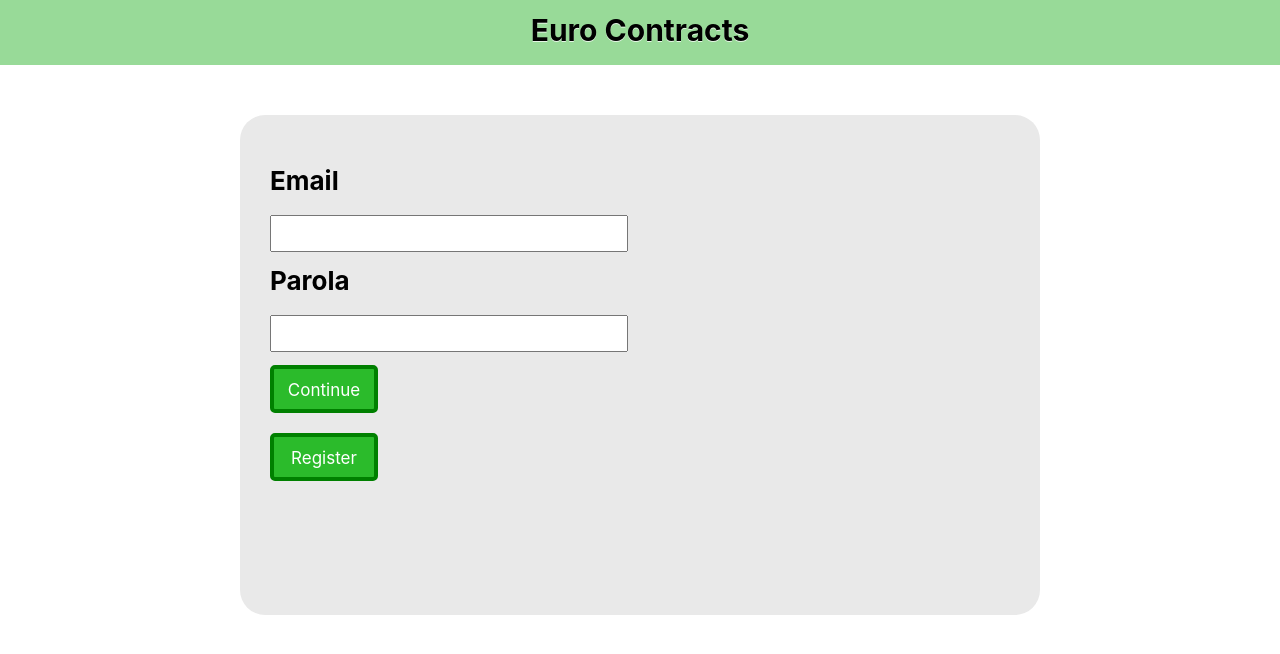
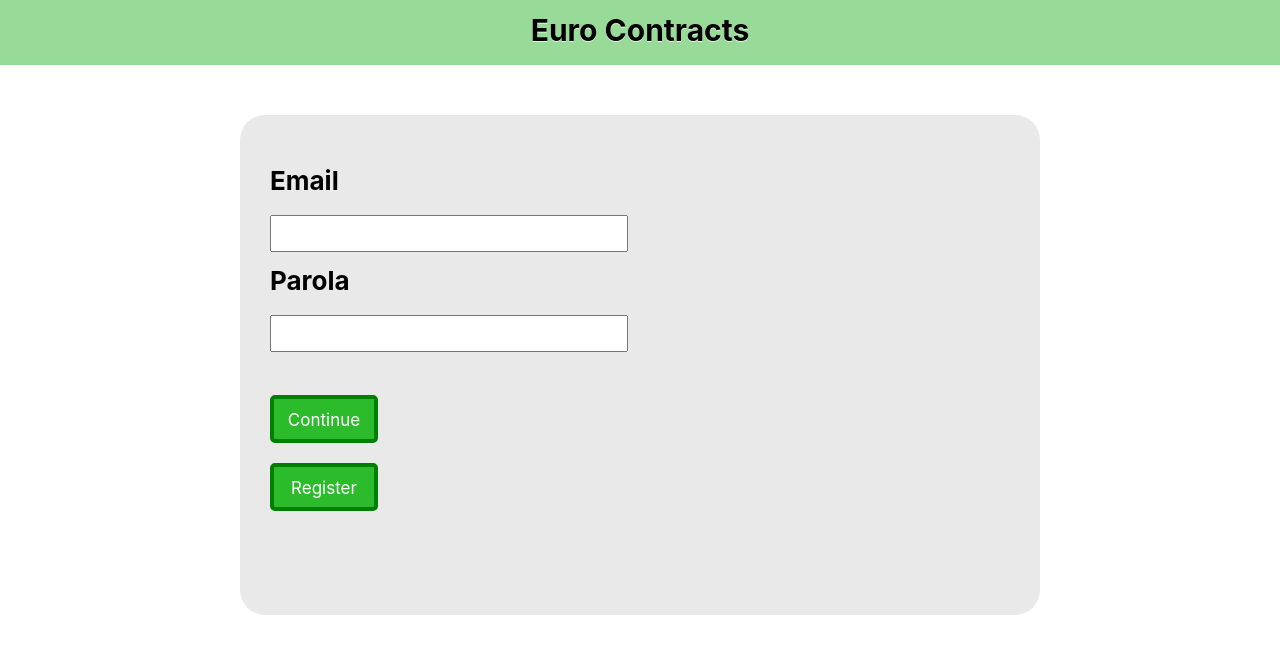
Before and after one commit to SoucupB/EuroC, a React (Create React App) app in the folder react_frontend/: page / in a window 1280 px wide. Shown: the top 654 px of the page. Built offline with nearby package versions, Linux system fonts and the light colour scheme.

Commit message:
Added register and login form

```diff
--- a/react_frontend/src/Companyform.js
+++ b/react_frontend/src/Companyform.js
@@ -1,10 +1,22 @@
 import React from 'react'
 import Navbar from './Navbar'
 
-export default function Companyform() {
-  return (
-    <div>
-      <Navbar title="Companies"/>
-    </div>
-  )
+class Companyform extends React.Component {
+  constructor(props) {
+    super(props)
+    this.state = {
+      something: true
+    };
+  }
+
+  render() {
+    console.log(localStorage.getItem('token'))
+    return (
+      <div>
+        <Navbar title="Companies"/>
+      </div>
+    )
+  }
 }
+
+export default Companyform;
--- a/react_frontend/src/Loginbox.js
+++ b/react_frontend/src/Loginbox.js
@@ -3,6 +3,8 @@ import './css/Loginpage.css';
 import _uniqueId from 'lodash/uniqueId';
 import ReactDOM from 'react-dom';
 import Companyform from './Companyform'
+import Registerform from './Registerform'
+import Specbutton from './Specbutton'
 
 const boxClass = "loginbox"
 const labelClass = "label-loginbox"
@@ -16,67 +18,105 @@ const absolute = "inside-objects"
 const middleText = "text-vertical-center"
 const buttonPoss = "button-class-position"
 const registerClass = "register"
+const errorClass = 'error-message'
 
+class Loginbox extends React.Component {
 
-export default function Loginbox({buttonLogin, buttonRegister}) {
-  let emailId;
-  let parolaId;
-
-  const getEmailId = function() {
-    if(emailId) {
-      return emailId;
-    }
-    emailId = _uniqueId('')
-    return emailId
+  constructor(props) {
+    super(props)
+    this.state = {}
+    this.emailId = 0;
+    this.parolaId = 0;
+    this.state = {
+      isLogged: false,
+      failLoggin: false
+    };
   }
 
-  const getParolaId = function() {
-    if(parolaId) {
-      return parolaId;
+  getEmailId() {
+    if(this.emailId) {
+      return this.emailId;
     }
-    parolaId = _uniqueId('')
-    return parolaId
+    this.emailId = _uniqueId('')
+    return this.emailId
   }
 
-  const getEmail = function() {
-    return document.getElementById(getEmailId()).value
+  getParolaId() {
+    if(this.parolaId) {
+      return this.parolaId;
+    }
+    this.parolaId = _uniqueId('')
+    return this.parolaId
   }
 
-  const getPasword = function() {
-    return document.getElementById(getParolaId()).value
+  getEmail() {
+    return document.getElementById(this.getEmailId()).value
   }
 
-  const loginFunction = async function() {
+  getPasword() {
+    return document.getElementById(this.getParolaId()).value
+  }
+
+  async loginFunction(email, parola) {
     const requestOptions = {
       method: 'post',
       mode:"cors",
       headers: {
         "Content-type":"application/json;charset=utf-8"
       },
-      body: JSON.stringify({ user: {email: "lana@gmail.com", parola: "admin12345"} })
+      body: JSON.stringify({ user: {email: email, parola: parola} })
     };
-    console.log(getEmail(), getPasword());
     const response = await fetch('http://localhost:8000/login', requestOptions);
     const data = await response.json();
-    console.log(data)
+    if(data['Error'] !== "No such record exists!") {
+      localStorage.setItem("token", data["client"])
+      ReactDOM.render(
+        <Companyform />,
+        document.getElementById('root')
+      );
+    }
+    else {
+      this.setState({failLoggin: true})
+    }
+  };
+
+  registerForm() {
     ReactDOM.render(
-      Companyform(),
+      <Registerform />,
       document.getElementById('root')
     );
-  };
+  }
 
-  const loginForm = function() {
+  loginFunctionNormal(event) {
+    const email = this.getEmail();
+    const parola = this.getPasword();
+    this.loginFunction(email, parola)
+  }
+
+  errorMessage(message) {
+    if(this.state.failLoggin) {
+      return <span className = {[absolute, errorClass].join(' ')}>{message}</span>
+    }
+    return ''
+  }
+
+  loginForm() {
     return (
       <div className = {boxClass}>
         <label className = {[absolute, labelClass, labelUsername].join(' ')}>Email</label>
-        <input id = {getEmailId()} className = {[absolute, classInput, inputEmail].join(' ')} type="email"/>
+        <input id = {this.getEmailId()} className = {[absolute, classInput, inputEmail].join(' ')} type="email"/>
         <label className = {[absolute, labelClass, labelParola].join(' ')}>Parola</label>
-        <input id = {getParolaId()} className = {[absolute, classInput, inputPassword].join(' ')} type="password"/>
-        <div onClick = {loginFunction} className = {[absolute, buttonClass, buttonPoss].join(' ')}><p className={middleText}>{buttonLogin}</p></div>
-        <div className = {[absolute, buttonClass, buttonPoss, registerClass].join(' ')}><p className={middleText}>{buttonRegister}</p></div>
+        <input id = {this.getParolaId()} className = {[absolute, classInput, inputPassword].join(' ')} type="password"/>
+        {this.errorMessage("Wrong email or password!")}
+        <Specbutton className = {[absolute, buttonPoss].join(' ')} onClickListener = {this.loginFunctionNormal.bind(this)} name = {this.props.buttonLogin}></Specbutton>
+        <Specbutton className = {[absolute, buttonPoss, registerClass].join(' ')} onClickListener = {this.registerForm.bind(this)} name = {this.props.buttonRegister}></Specbutton>
       </div>
     )
   }
 
-  return loginForm()
+  render() {
+    return this.loginForm();
+  }
 }
+
+export default Loginbox;
--- /dev/null
+++ b/react_frontend/src/Registerform.js
@@ -0,0 +1,52 @@
+import Navbar from './Navbar'
+import React, { Component } from 'react'
+import './css/Loginpage.css';
+import './css/Registerpage.css';
+import ReactDOM from 'react-dom';
+import _uniqueId from 'lodash/uniqueId';
+import Specbutton from './Specbutton'
+
+const boxClass = "loginbox"
+const labelClass = "label-loginbox"
+const classInput = "input-class"
+const labelParola = 'label-parola'
+const labelUsername = 'label-email'
+const inputEmail = 'input-class-email'
+const inputPassword = 'input-class-password'
+const buttonClass = 'button-class'
+const absolute = "inside-objects"
+const middleText = "text-vertical-center"
+const buttonPoss = "button-class-position"
+const registerClass = "register"
+const errorClass = 'error-message'
+const bigform = 'big-class'
+const registerForm = 'register-page'
+
+export default class Registerform extends Component {
+
+  getLabels(labels) {
+    let value = [];
+    for(let i = 0; i < labels.length; i++) {
+      value.push(<div>DSADASDAS</div>)
+      value.push(<button>DSADASDAS</button>)
+    }
+    console.log(value)
+    return value
+  }
+
+  showData() {
+    console.log("FDSFDSFSD")
+  }
+
+  render() {
+    return (
+      <div>
+        <Navbar title={"Register Form"}/>
+        <div className = {[boxClass, bigform].join(' ')}>
+          {this.getLabels('ana', 'mere', 'gay')}
+        </div>
+        <Specbutton onClickListener = {this.showData} name = {"Caca"}></Specbutton>
+      </div>
+    )
+  }
+}
--- /dev/null
+++ b/react_frontend/src/Specbutton.js
@@ -0,0 +1,19 @@
+import React, { Component } from 'react'
+import './css/Loginpage.css';
+const buttonClass = 'button-class'
+const middleText = "text-vertical-center"
+
+export default class Specbutton extends Component {
+  constructor(props) {
+    super(props);
+    this.state = {}
+  }
+
+  render() {
+    return (
+      <div>
+        <div onClick = {this.props.onClickListener} className = {buttonClass + " " + this.props.className}><p className={middleText}>{this.props.name}</p></div>
+      </div>
+    )
+  }
+}
--- a/react_frontend/src/css/Loginpage.css
+++ b/react_frontend/src/css/Loginpage.css
@@ -40,6 +40,16 @@
   top: 150px;
 }
 
+.big-class {
+  height: 800px;
+}
+
+.error-message {
+  color: red;
+  font-size: 21px;
+  top: 239px;
+}
+
 .button-class {
   position: relative;
   background-color: rgb(43, 187, 43);
@@ -65,9 +75,9 @@
 }
 
 .button-class-position {
-  top: 250px;
+  top: 280px;
 }
 
 .register {
-  top: 270px;
+  top: 300px;
 }
--- /dev/null
+++ b/react_frontend/src/css/Registerpage.css
@@ -0,0 +1,3 @@
+.register-page {
+  position: relative;
+}
```
Also changed, not shown: 1 other file (tests, documents, lock files or other folders).
